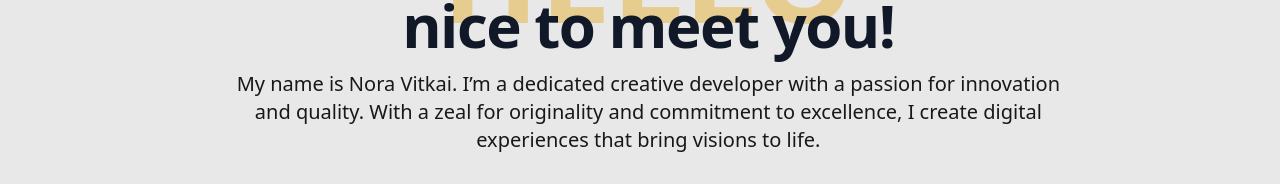
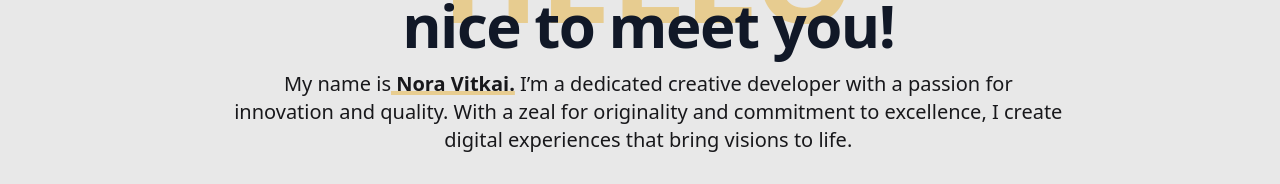
Before and after one commit to noravitkai/norvit-portfolio, a Vue app: page / in a window 1280 px wide. Shown: the part 210-394 px from the top of the page. Built offline with nearby package versions, Linux system fonts and the light colour scheme.

Commit message:
undeline name in hero

```diff
--- a/src/components/HeroSection.vue
+++ b/src/components/HeroSection.vue
@@ -51,10 +51,14 @@
           <p
             class="mb-8 mt-8 text-base font-normal text-black sm:px-16 lg:text-xl xl:px-48"
           >
-            My name is Nora Vitkai. I’m a dedicated creative developer with a
-            passion for innovation and quality. With a zeal for originality and
-            commitment to excellence, I create digital experiences that bring
-            visions to life.
+            My name is<span
+              class="underline font-semibold decoration-yellow/40 decoration-4 underline-offset-0"
+            >
+              Nora Vitkai.</span
+            >
+            I’m a dedicated creative developer with a passion for innovation and
+            quality. With a zeal for originality and commitment to excellence, I
+            create digital experiences that bring visions to life.
           </p>
           <!-- CTA buttons -->
           <div class="mb-8 flex flex-row items-center justify-center gap-x-6">
```
